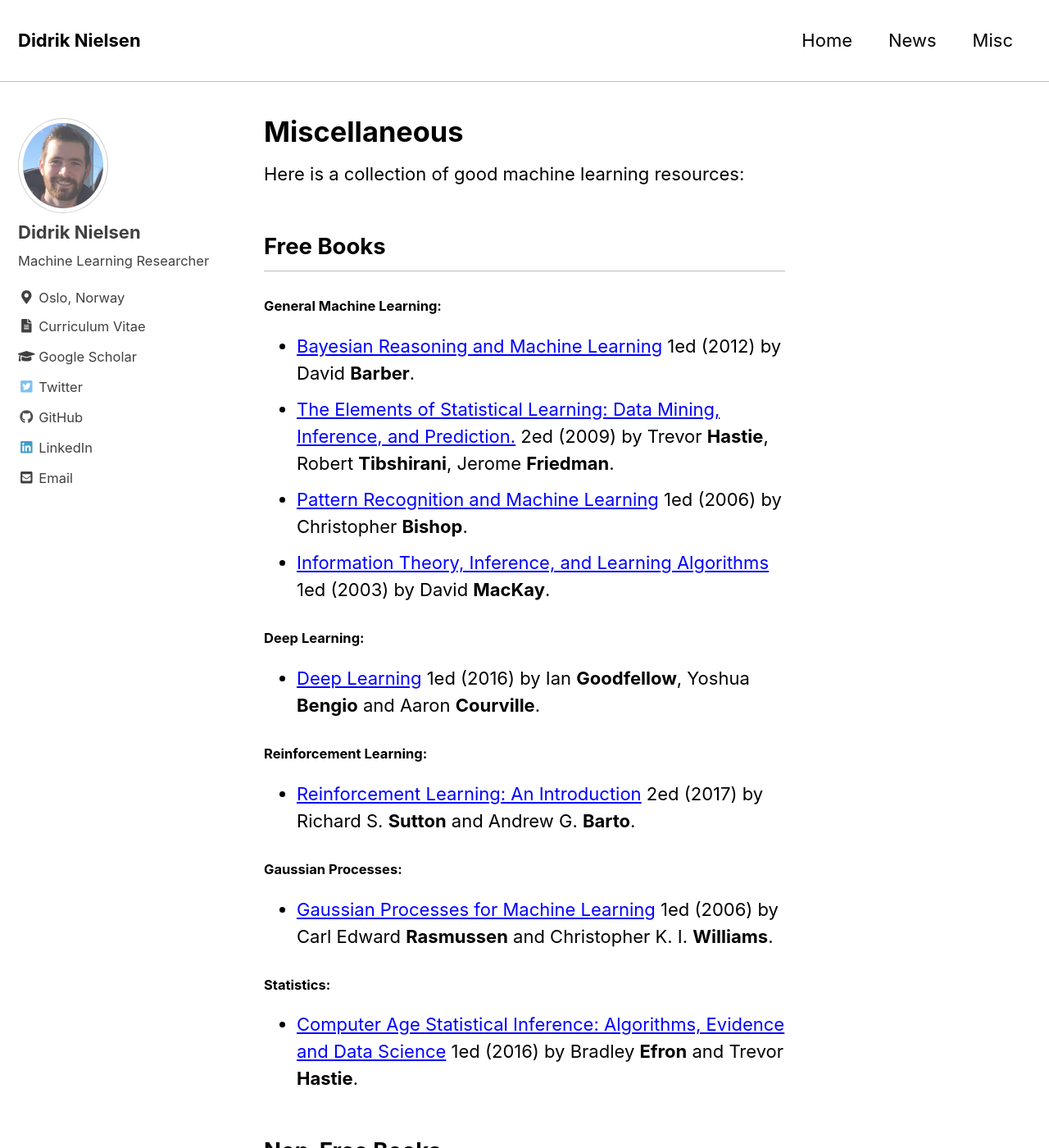
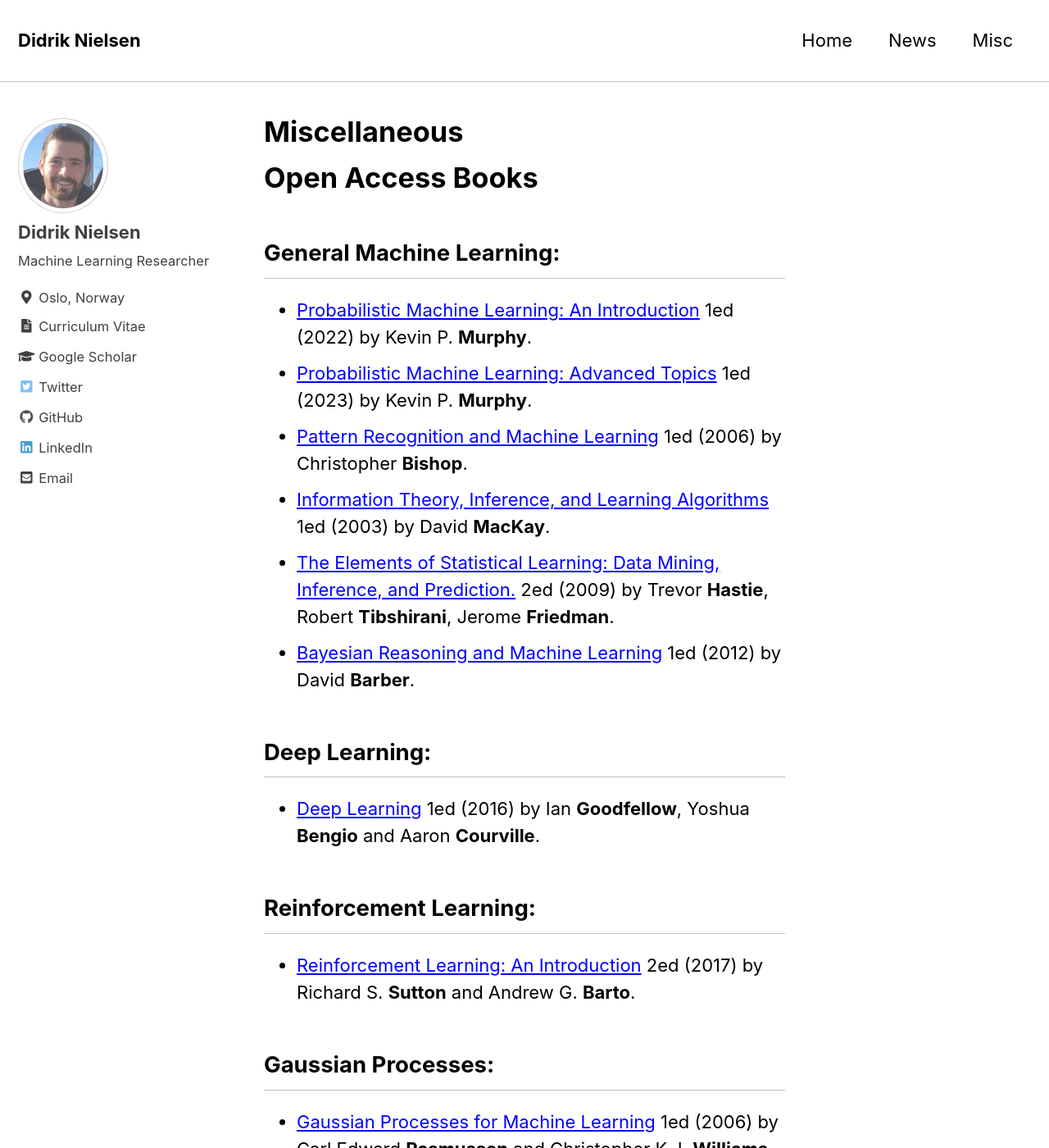
Before and after one commit to didriknielsen/didriknielsen.github.io, a Jekyll site: the page built from _pages/misc.md, in a window 1280 px wide and 1400 px high. Shown: the whole window at 82% size. Built offline with Jekyll 4.4.1, drawn with Linux system fonts in a browser that asks for light colours; nearby versions of some CDN libraries; some of the changed text lies outside the part shown.

Commit message:
Updated misc

```diff
--- a/_pages/misc.md
+++ b/_pages/misc.md
@@ -4,41 +4,25 @@ permalink: "/misc/"
 author_profile: true
 ---
 
-Here is a collection of good machine learning resources:
+# Open Access Books
 
-## Free Books
+## General Machine Learning:
 
-#### General Machine Learning:
+* [Probabilistic Machine Learning: An Introduction](https://probml.github.io/pml-book/book1.html) 1ed (2022) by Kevin P. **Murphy**.
+* [Probabilistic Machine Learning: Advanced Topics](https://probml.github.io/pml-book/book2.html) 1ed (2023) by Kevin P. **Murphy**.
+* [Pattern Recognition and Machine Learning](https://www.microsoft.com/en-us/research/people/cmbishop/#!prml-book) 1ed (2006) by Christopher **Bishop**.
+* [Information Theory, Inference, and Learning Algorithms](http://www.inference.org.uk/itprnn/book.html) 1ed (2003) by David **MacKay**.
+* [The Elements of Statistical Learning: Data Mining, Inference, and Prediction.](https://web.stanford.edu/~hastie/ElemStatLearn/) 2ed (2009) by Trevor **Hastie**, Robert **Tibshirani**, Jerome **Friedman**.
+* [Bayesian Reasoning and Machine Learning](http://web4.cs.ucl.ac.uk/staff/D.Barber/pmwiki/pmwiki.php?n=Brml.Online) 1ed (2012) by David **Barber**.
 
-* [Bayesian Reasoning and Machine Learning](http://web4.cs.ucl.ac.uk/staff/D.Barber/pmwiki/pmwiki.php?n=Brml.Online) 1ed (2012) by David **Barber**.
-* [The Elements of Statistical Learning: Data Mining, Inference, and Prediction.](https://web.stanford.edu/~hastie/ElemStatLearn/) 2ed (2009) by Trevor **Hastie**, Robert **Tibshirani**, Jerome **Friedman**.
-* [Pattern Recognition and Machine Learning](https://www.microsoft.com/en-us/research/people/cmbishop/#!prml-book) 1ed (2006) by Christopher **Bishop**.
-* [Information Theory, Inference, and Learning Algorithms](http://www.inference.org.uk/itprnn/book.html) 1ed (2003) by
-David **MacKay**.
-
-#### Deep Learning:
+## Deep Learning:
 * [Deep Learning](http://www.deeplearningbook.org/) 1ed (2016) by Ian **Goodfellow**, Yoshua **Bengio** and Aaron **Courville**.
 
-#### Reinforcement Learning:
+## Reinforcement Learning:
 * [Reinforcement Learning: An Introduction](http://incompleteideas.net/book/the-book-2nd.html) 2ed (2017) by Richard S. **Sutton** and Andrew G. **Barto**.
 
-#### Gaussian Processes:
+## Gaussian Processes:
 * [Gaussian Processes for Machine Learning](http://www.gaussianprocess.org/gpml/) 1ed (2006) by Carl Edward **Rasmussen** and Christopher K. I. **Williams**.
 
 #### Statistics:
 * [Computer Age Statistical Inference: Algorithms, Evidence and Data Science](https://web.stanford.edu/~hastie/CASI/index.html) 1ed (2016) by Bradley **Efron** and Trevor **Hastie**.
-
-## Non-Free Books
-
-#### General Machine Learning:
-* [Machine Learning: A Probabilistic Perspective](https://mitpress.mit.edu/books/machine-learning-1) 1ed (2012) by Kevin P. **Murphy**.
-
-#### Monte Carlo Methods:
-* [Monte Carlo Statistical Methods](https://www.springer.com/la/book/9780387212395) 1ed (2004) by Christian **Robert** and George **Casella**.
-
-#### Graphical Models:
-* [Probabilistic Graphical Models: Principles and Techniques](https://mitpress.mit.edu/books/probabilistic-graphical-models) 1ed (2009) by Daphne **Koller** and Nir **Friedman**.
-
-#### Statistics:
-* [All of Nonparametric Statistics](https://www.springer.com/gp/book/9780387251455) 1ed (2006) by Larry **Wasserman**.
-* [All of Statistics: A Concise Course in Statistical Inference](https://www.springer.com/gp/book/9780387402727) 1ed (2004) by Larry **Wasserman**.
```
